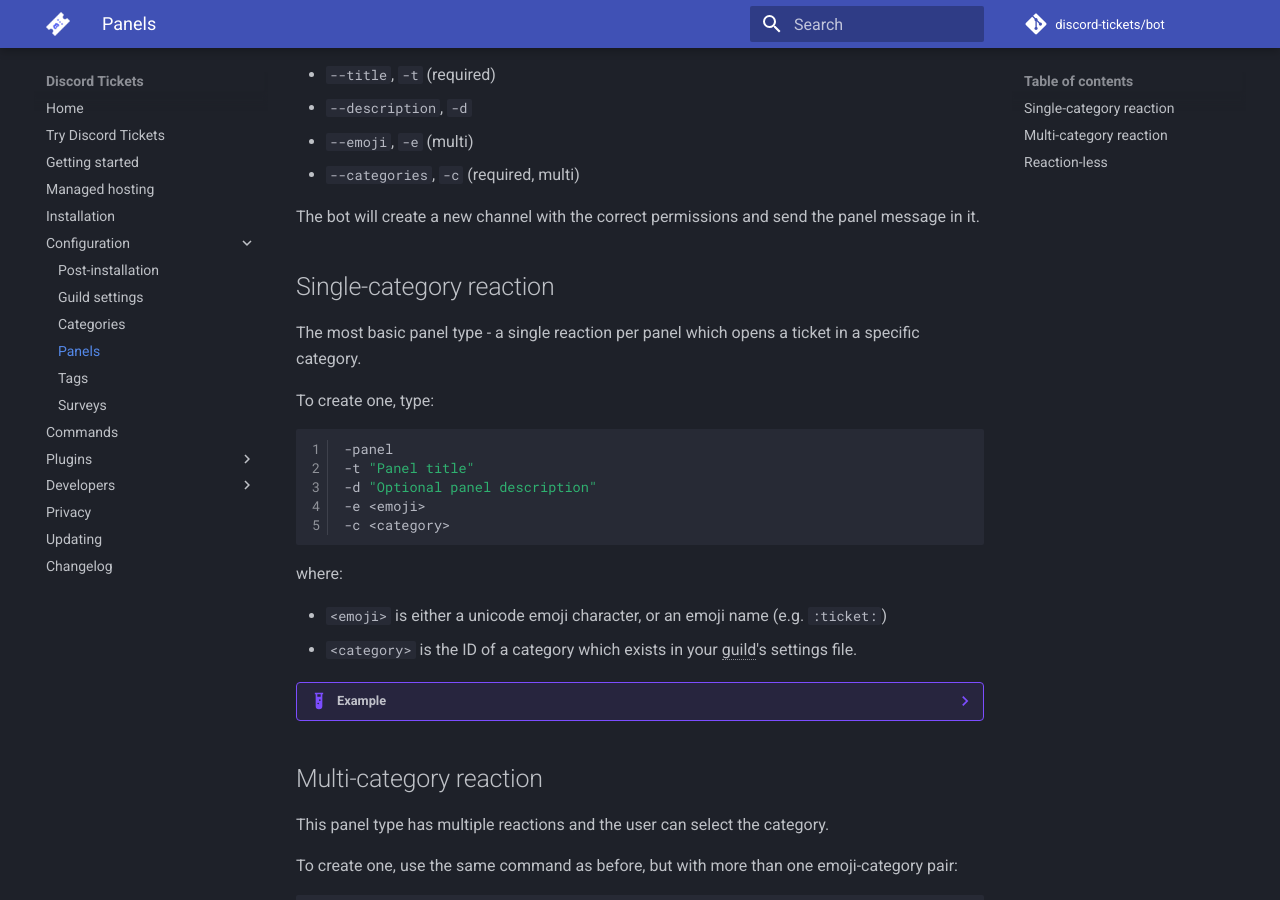
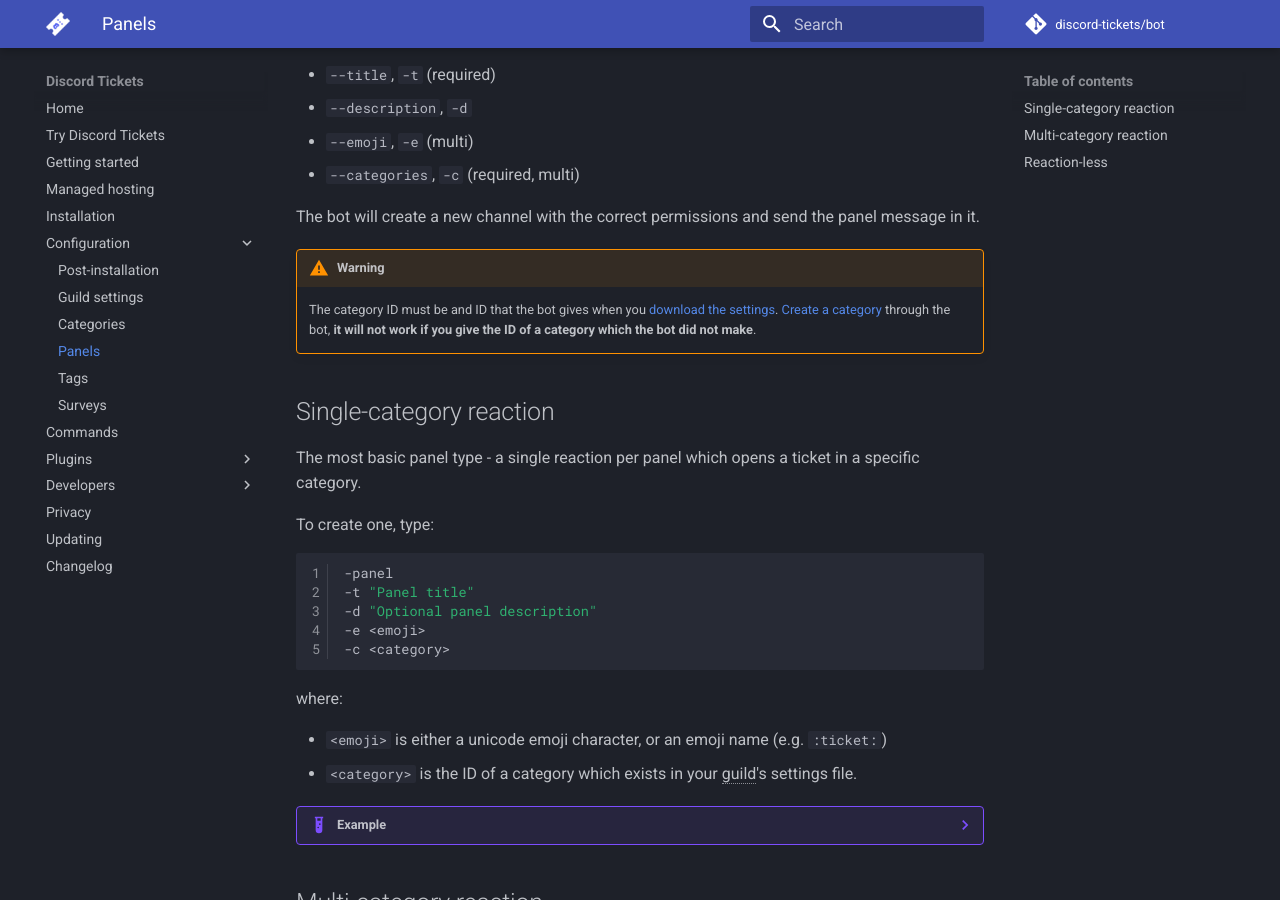
Before and after one commit to discord-tickets/docs, an MkDocs documentation site: the page built from docs/configuration/panels.md, in a window 1280 px wide and 900 px high, scrolled down 377 px. Built offline with MkDocs 1.6.1 and Material for MkDocs 9.7.7, drawn with Linux system fonts in a browser that asks for light colours; comment, search, counter and statistics services are not loaded.

Commit message:
make it more clear

```diff
--- a/docs/configuration/panels.md
+++ b/docs/configuration/panels.md
@@ -13,6 +13,9 @@
 - `--categories`, `-c` (required, multi)
 
 The bot will create a new channel with the correct permissions and send the panel message in it.
+
+!!! warning
+	The category ID must be and ID that the bot gives when you [download the settings](../guild-settings#downloading-current-settings). [Create a category](../categories) through the bot, **it will not work if you give the ID of a category which the bot did not make**.
 
 ## Single-category reaction
 
```
